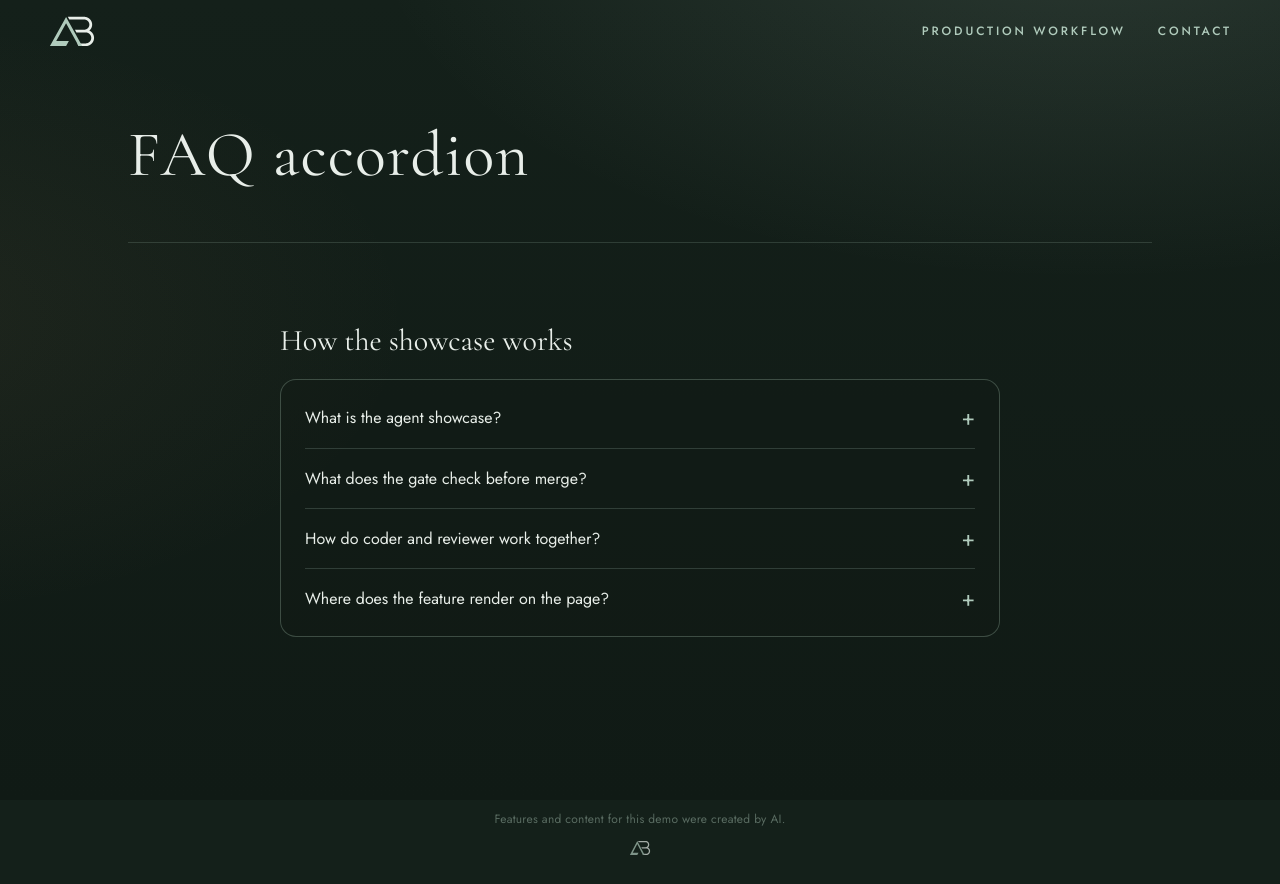
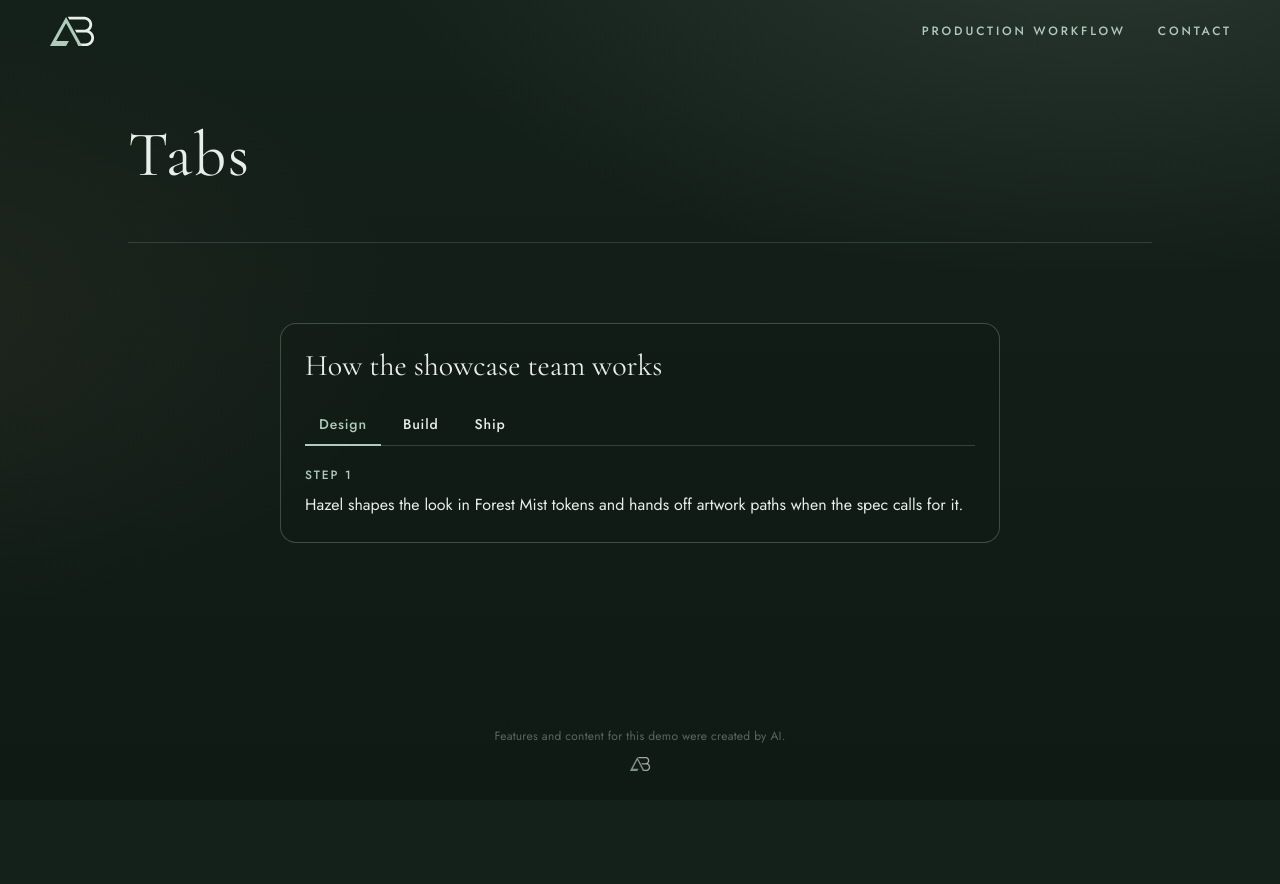
Before and after one commit to ashtonbach/agent-showcase, a Next.js app: page /showcase/ in a window 1280 px wide. After the commit the page ends 800 px from the top, so only its background shows below. Built offline with nearby package versions, Linux system fonts and the light colour scheme.

Commit message:
Feature: Tabs (Authors: Alder) (#386)
Merged after Rowan (AI reviewer) approved 4de2a0e and the v2 gate, build and functional checks passed. Author: Alder (AI coder)

Co-author: Alder (AI coder)

```diff
--- a/app/lab/current.json
+++ b/app/lab/current.json
@@ -1 +1 @@
-{"slug":"faq-accordion"}
+{"slug":"tabs"}
--- a/app/lab/tabs/index.tsx
+++ b/app/lab/tabs/index.tsx
@@ -1,75 +1,86 @@
 "use client";
 
-import { useCallback, useId, useRef, useState, type KeyboardEvent } from "react";
+import { useCallback, useRef, useState, type KeyboardEvent } from "react";
 
 const STEPS = [
   {
+    id: "tabs-tab-design",
+    panel: "tabs-panel-design",
     label: "Design",
-    text: "Hazel sets the Forest Mist look and artwork while the coder implements the lab feature on a dedicated branch.",
+    text: "Hazel shapes the look in Forest Mist tokens and hands off artwork paths when the spec calls for it.",
   },
   {
+    id: "tabs-tab-code",
+    panel: "tabs-panel-code",
     label: "Build",
-    text: "Alder writes the client component in the lab slot; the kit runs layout checks, production build, and the merge gate before push.",
+    text: "Alder implements the lab slot on the run branch, keeps the diff inside the gate, and ships through the kit scripts.",
   },
   {
+    id: "tabs-tab-ship",
+    panel: "tabs-panel-ship",
     label: "Ship",
-    text: "Rowan reviews on the Vercel preview, Cedar runs QA smoke checks, and the coordinator merges once every gate passes.",
+    text: "Rowan reviews on the preview, Cedar signs off behavior, and the operator box opens the PR and merges after checks pass.",
   },
-];
+] as const;
 
 export default function TabsLab() {
   const [active, setActive] = useState(0);
-  const titleId = useId();
-  const uid = useId().replace(/:/g, "");
   const tabRefs = useRef<Array<HTMLButtonElement | null>>([]);
 
-  const select = useCallback((index: number) => {
+  const pick = useCallback((index: number) => {
     setActive(index);
     tabRefs.current[index]?.focus();
   }, []);
 
-  const onKeyDown = (event: KeyboardEvent<HTMLDivElement>) => {
+  const onListKeyDown = (event: KeyboardEvent<HTMLDivElement>) => {
     if (event.key === "ArrowRight") {
       event.preventDefault();
-      setActive((i) => {
-        const next = (i + 1) % STEPS.length;
-        tabRefs.current[next]?.focus();
-        return next;
-      });
+      pick((active + 1) % STEPS.length);
     } else if (event.key === "ArrowLeft") {
       event.preventDefault();
-      setActive((i) => {
-        const next = (i - 1 + STEPS.length) % STEPS.length;
-        tabRefs.current[next]?.focus();
-        return next;
-      });
+      pick((active + STEPS.length - 1) % STEPS.length);
     }
   };
 
   return (
-    <section data-lab="tabs" aria-labelledby={titleId}>
-      <h2 id={titleId}>How the showcase team works</h2>
-      <div className="lab-card">
+    <section data-lab="tabs" aria-labelledby="tabs-title">
+      <style>{`
+.lab-tabs-wrap{width:min(720px,100%);margin:8px auto 56px}
+.lab-tabs-card{border:1px solid rgba(176,203,188,0.28);border-radius:16px;padding:24px;background:rgba(18,26,22,0.35)}
+.lab-tabs-title{font-family:var(--serif);font-weight:400;font-size:30px;line-height:1.2;color:var(--mist);margin:0 0 20px}
+.lab-tablist{display:flex;flex-wrap:wrap;gap:8px;margin:0 0 20px;padding:0;border-bottom:1px solid rgba(176,203,188,0.22)}
+.lab-tab{font-family:var(--sans);font-size:14px;font-weight:500;letter-spacing:0.06em;color:var(--mist);background:transparent;border:none;border-bottom:2px solid transparent;padding:10px 14px;margin:0 0 -1px;cursor:pointer}
+.lab-tab[aria-selected="true"]{color:var(--sage);border-bottom-color:var(--sage)}
+.lab-tab:focus-visible{outline:2px solid var(--sage);outline-offset:2px}
+.lab-panel{margin:0;color:var(--mist);font-family:var(--sans);font-size:16px;line-height:1.55}
+.lab-step-label{display:block;font-size:12px;font-weight:500;letter-spacing:0.16em;text-transform:uppercase;color:var(--sage);margin-bottom:8px}
+@media (prefers-reduced-motion:reduce){.lab-tab{transition:none}}
+`}</style>
+      <div className="lab-tabs-wrap">
+        <div className="lab-tabs-card">
+          <h2 id="tabs-title" className="lab-tabs-title">
+            How the showcase team works
+          </h2>
           <div
             role="tablist"
-          aria-label="Showcase workflow"
+            aria-label="Showcase team steps"
             className="lab-tablist"
-          onKeyDown={onKeyDown}
+            onKeyDown={onListKeyDown}
           >
             {STEPS.map((step, index) => (
               <button
-              key={step.label}
-              type="button"
-              role="tab"
-              id={`${uid}-tab-${index}`}
+                key={step.id}
                 ref={(el) => {
                   tabRefs.current[index] = el;
                 }}
+                type="button"
+                role="tab"
+                id={step.id}
+                aria-selected={active === index}
+                aria-controls={step.panel}
+                tabIndex={active === index ? 0 : -1}
                 className="lab-tab"
-              aria-selected={active === index}
-              aria-controls={`${uid}-panel-${index}`}
-              tabIndex={active === index ? 0 : -1}
-              onClick={() => select(index)}
+                onClick={() => pick(index)}
               >
                 {step.label}
               </button>
@@ -77,38 +88,19 @@ export default function TabsLab() {
           </div>
           {STEPS.map((step, index) => (
             <div
-            key={step.label}
+              key={step.panel}
               role="tabpanel"
-            id={`${uid}-panel-${index}`}
-            aria-labelledby={`${uid}-tab-${index}`}
+              id={step.panel}
+              aria-labelledby={step.id}
               hidden={active !== index}
               className="lab-panel"
             >
-            <p className="lab-copy">{step.text}</p>
+              <span className="lab-step-label">Step {index + 1}</span>
+              <p>{step.text}</p>
             </div>
           ))}
         </div>
-      <style>{`
-        [data-lab="tabs"] { width: min(720px, 100%); margin: 8px auto 56px; color: var(--mist); }
-        [data-lab="tabs"] .lab-card {
-          border: 1px solid rgba(176, 203, 188, 0.28); border-radius: 16px; padding: 24px;
-          background: rgba(18, 26, 22, 0.35);
-        }
-        [data-lab="tabs"] .lab-tablist { display: flex; flex-wrap: wrap; gap: 8px; margin-bottom: 20px; }
-        [data-lab="tabs"] .lab-tab {
-          font-family: var(--sans); font-weight: 500; letter-spacing: 0.16em; text-transform: uppercase;
-          font-size: 12px; padding: 10px 14px; border-radius: 999px; border: 1px solid rgba(176, 203, 188, 0.35);
-          background: transparent; color: var(--mist); cursor: pointer;
-        }
-        [data-lab="tabs"] .lab-tab[aria-selected="true"] {
-          background: var(--sage); color: #14201a; border-color: var(--sage);
-        }
-        [data-lab="tabs"] .lab-tab:focus-visible { outline: 2px solid var(--sage); outline-offset: 2px; }
-        [data-lab="tabs"] .lab-copy { margin: 0; line-height: 1.55; color: #f2efe6; }
-        @media (prefers-reduced-motion: reduce) {
-          [data-lab="tabs"] .lab-tab { transition: none; }
-        }
-      `}</style>
+      </div>
     </section>
   );
 }
--- a/app/page.tsx
+++ b/app/page.tsx
@@ -1,4 +1,4 @@
-import Lab from "./lab/faq-accordion";
+import Lab from "./lab/tabs";
 import { readDemoKey, demoTitle } from "./demo-name";
 const demoKey = readDemoKey();
 const demoName = demoTitle();
```
Lines whose indentation alone changed are shown as unchanged.
